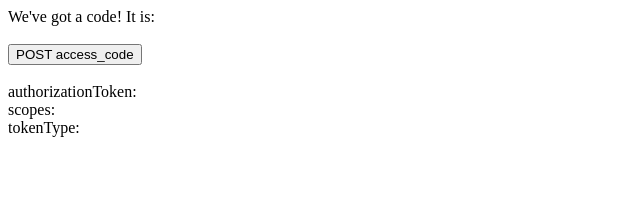
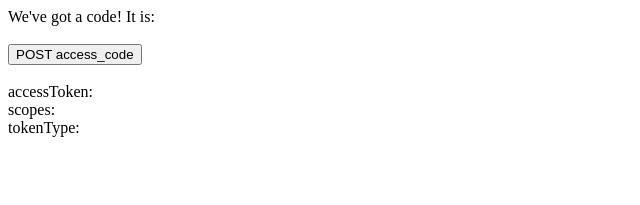
Before and after one commit to wbdana/chief, a React (Create React App) app: page /callback in a window 1280 px wide. Shown: the top 205 px of the page, without its empty margins (0-640 px from the left). Built offline with nearby package versions, Linux system fonts and the light colour scheme.

Commit message:
Work on auth callback flow

```diff
--- a/src/components/Callback.tsx
+++ b/src/components/Callback.tsx
@@ -6,8 +6,8 @@ export interface IProps {
 
 interface IState {
     accessCode: string;
-    authorizationToken: string;
-    scopes: [] | string;
+    accessToken: string;
+    scope: [] | string;
     tokenType: string;
 }
 
@@ -17,21 +17,19 @@ class Callback extends React.Component<IProps, IState> {
 
         this.state = {
             accessCode: "",
-            authorizationToken: "",
-            scopes: "",
+            accessToken: "",
+            scope: "",
             tokenType: "",
         };
     }
 
     componentDidMount() {
-        console.log('callback! code is:' + window.location.href);
         this.setState({
             accessCode: this.getAccessCode(),
         })
     }
 
     getAccessCode = () => {
-        console.log(this.props);
         return window.location.href.split("code=")[1];
     }
 
@@ -41,12 +39,14 @@ class Callback extends React.Component<IProps, IState> {
         const options = {
             "method": "GET",
             "headers": {
-                "Authorization": `token ${this.state.authorizationToken}`,
+                "Authorization": `token ${this.state.accessToken}`,
                 "content-type": "application/json",
                 "accept": "application/json",
             },
         };
 
+
+        console.log(options);
         // fetch("https://api.github.com/user", options)
         //     .then(resp => resp.json())
         //     .then(json => console.log(json));
@@ -54,23 +54,24 @@ class Callback extends React.Component<IProps, IState> {
         // TODO API_URL should be a global variable or something
         fetch("http://localhost:8000/auth/get_github_self/", options)
             .then(resp => resp.json())
-            .then(json => console.log(json));
+            // .then(json => json.data.json())
+            .then(data => console.log(data));
     }
 
-    getValue = (keyValueString: string) => (keyValueString.split("=")[1])
+    // getValue = (keyValueString: string) => (keyValueString.split("=")[1]);
 
-    parseResponse = (data: string) => {
-        // data.split("&")[0].split("=")
-        const splitData = data.split("&");
-        const authorizationToken = this.getValue(splitData[0]);
-        const scopes = this.getValue(splitData[1]);
-        const tokenType = this.getValue(splitData[2]);
-        this.setState({
-            authorizationToken,
-            scopes,
-            tokenType,
-        });
-    }
+    // parseResponse = (data: string) => {
+    //     // data.split("&")[0].split("=")
+    //     const splitData = data.split("&");
+    //     const accessToken = this.getValue(splitData[0]);
+    //     const scopes = this.getValue(splitData[1]);
+    //     const tokenType = this.getValue(splitData[2]);
+    //     this.setState({
+    //         accessToken,
+    //         scopes,
+    //         tokenType,
+    //     });
+    // }
 
     postAccessCode = () => {
         // This method POSTs the access_code to back end at /auth/convert_token
@@ -92,16 +93,44 @@ class Callback extends React.Component<IProps, IState> {
         fetch("http://localhost:8000/auth/convert_token/", options)
             .then(resp => resp.json())
             // .then(json => console.log(json));
-            .then(json => this.parseResponse(json.data));
+            // .then(json => this.parseResponse(json.data));
+            // .then(json => console.log(json));
+            // .then(json => this.setState({
+            //     accessToken: json.data.access_token,
+            //     scopes: json.data.
+            // }))
+            .then(json => {
+                console.log("json.data: ", json.data);
+                // const [access_token, scopes, token_type] = json.data;
+                // console.log(access_token, scopes, token_type);
+                const access_token = json.data.access_token;
+                const scope = json.data.scope;
+                const token_type = json.data.token_type;
+                this.setState({
+                    accessToken: access_token,
+                    scope,
+                    tokenType: token_type,
+                });
+            });
     }
 
     renderGetSelfButton = () => {
-        console.log("this.state.authorizationToken: ", this.state.authorizationToken);
-        return this.state.authorizationToken !== "" ?
-            (
-                <button onClick={this.getCurrentUser}>Get Self</button>
-            ) :
-            null;
+        console.log("this.state: ", this.state);
+        // return this.state.accessToken !== "" ?
+        //     (
+        //         <button onClick={this.getCurrentUser}>Get Self</button>
+        //     ) :
+        //     null;
+        if (this.state.accessToken === "") {
+            return null;
+        }
+        return (
+            <button
+                onClick={this.getCurrentUser}
+            >
+                Get Self
+            </button>
+        )
     }
 
     render() {
@@ -111,9 +140,9 @@ class Callback extends React.Component<IProps, IState> {
                 <br/><br/>
                 <button onClick={this.postAccessCode}>POST access_code</button>
                 <br/><br/>
-                authorizationToken:  {this.state.authorizationToken}
+                accessToken:  {this.state.accessToken}
                 <br/>
-                scopes:  {this.state.scopes}
+                scopes:  {this.state.scope}
                 <br/>
                 tokenType:  {this.state.tokenType}
                 <br/><br/>
```
